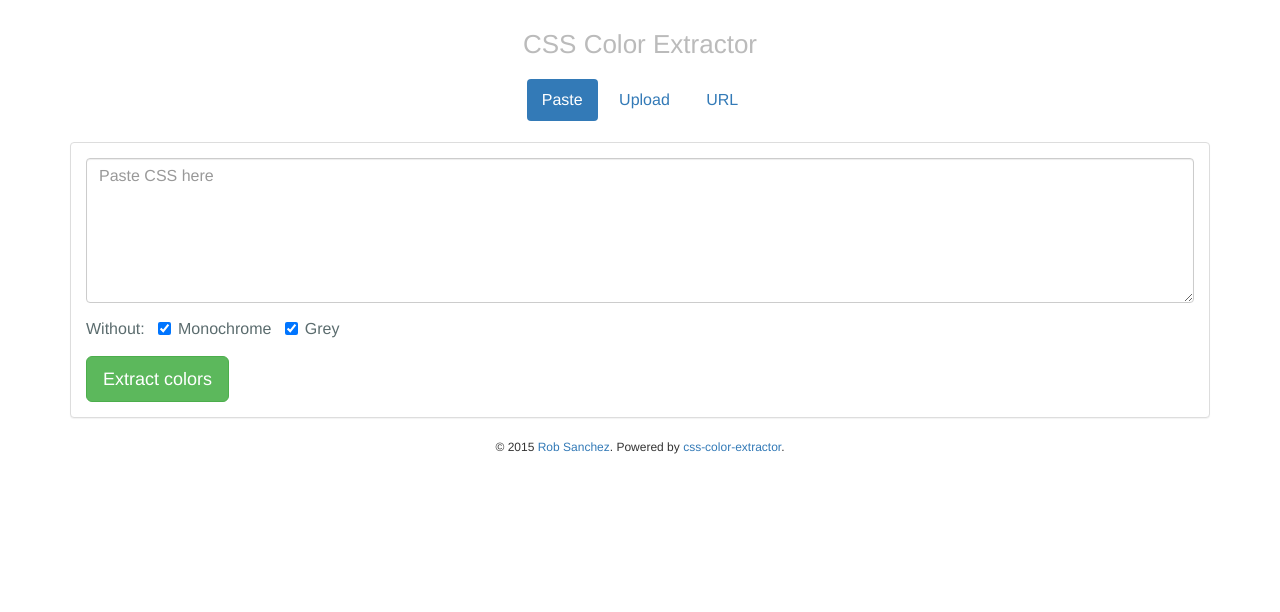
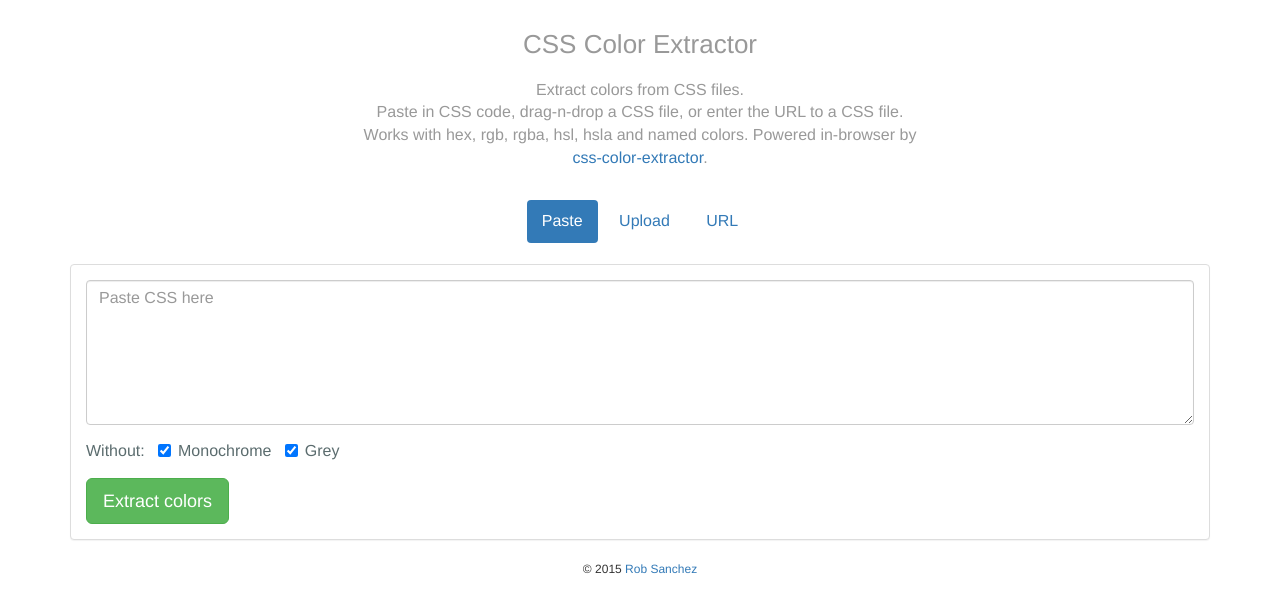
Before and after one commit to rsanchez/css-color-extractor, a website: page index.html in a window 1280 px wide. Drawn offline with Linux system fonts and the light colour scheme.

Commit message:
Meta description

```diff
--- a/index.html
+++ b/index.html
@@ -4,7 +4,7 @@
   <meta charset="utf-8">
   <meta http-equiv="x-ua-compatible" content="ie=edge">
   <title>CSS Color Extractor</title>
-  <meta name="description" content="Extract colors from CSS.">
+  <meta name="description" content="Extract colors from CSS files. Paste in CSS code, drag-n-drop a CSS file, or enter the URL to a CSS file. Works with hex, rgb, rgba, hsl, hsla and named colors.">
   <meta name="viewport" content="width=device-width, initial-scale=1">
   <link rel="stylesheet" href="bootstrap.min.css">
   <link rel="stylesheet" href="main.css">
@@ -12,11 +12,18 @@
 </head>
 <body>
   <div class="container main-container">
-    <div class="row">
-      <div class="col-md-12">
-        <h1>CSS Color Extractor</h1>
+    <header>
+      <div class="row">
+        <div class="col-md-12">
+          <h1>CSS Color Extractor</h1>
+        </div>
       </div>
-    </div>
+      <div class="row">
+        <div class="col-sm-6 col-sm-offset-3">
+          <p>Extract colors from CSS files.<br>Paste in CSS code, drag-n-drop a CSS file, or enter the URL to a CSS file. Works with hex, rgb, rgba, hsl, hsla and named colors. Powered in-browser by <a href="https://github.com/rsanchez/css-color-extractor">css-color-extractor</a>.</p>
+        </div>
+      </div>
+    </header>
     <div class="row">
       <div class="col-md-12">
         <ul class="nav nav-pills" role="tablist">
@@ -84,7 +91,7 @@
     </div>
     <div class="row">
       <div class="col-md-12">
-        <p class="copyright">&copy; <script>document.write(new Date().getFullYear())</script> <a href="https://github.com/rsanchez">Rob Sanchez</a>. Powered by <a href="https://github.com/rsanchez/css-color-extractor">css-color-extractor</a>.</p>
+        <p class="copyright">&copy; <script>document.write(new Date().getFullYear())</script> <a href="https://github.com/rsanchez">Rob Sanchez</a></p>
       </div>
     </div>
   </div>
--- a/main.css
+++ b/main.css
@@ -7,10 +7,19 @@ html {
   padding-top: 30px;
 }
 h1 {
+  font-size: 26px;
+  margin: 0 0 20px;
+  text-align: center;
+}
+header {
+  color: #999;
   text-align: center;
   margin: 0 0 20px;
-  font-size: 26px;
-  color: #bbb;
+}
+@media screen and (max-width: 768px) {
+  header {
+    text-align: left;
+  }
 }
 .nav-pills {
   text-align: center;
```
